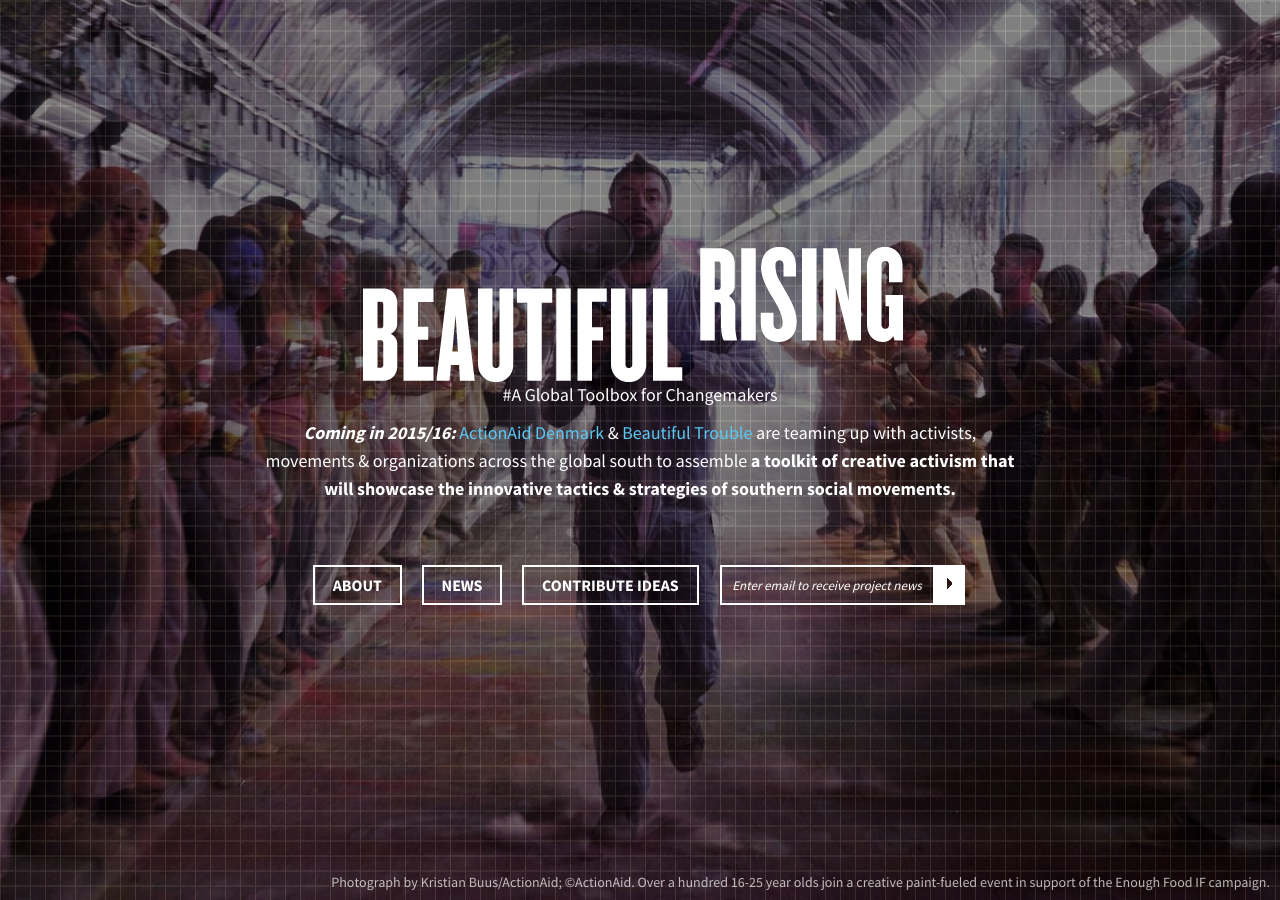
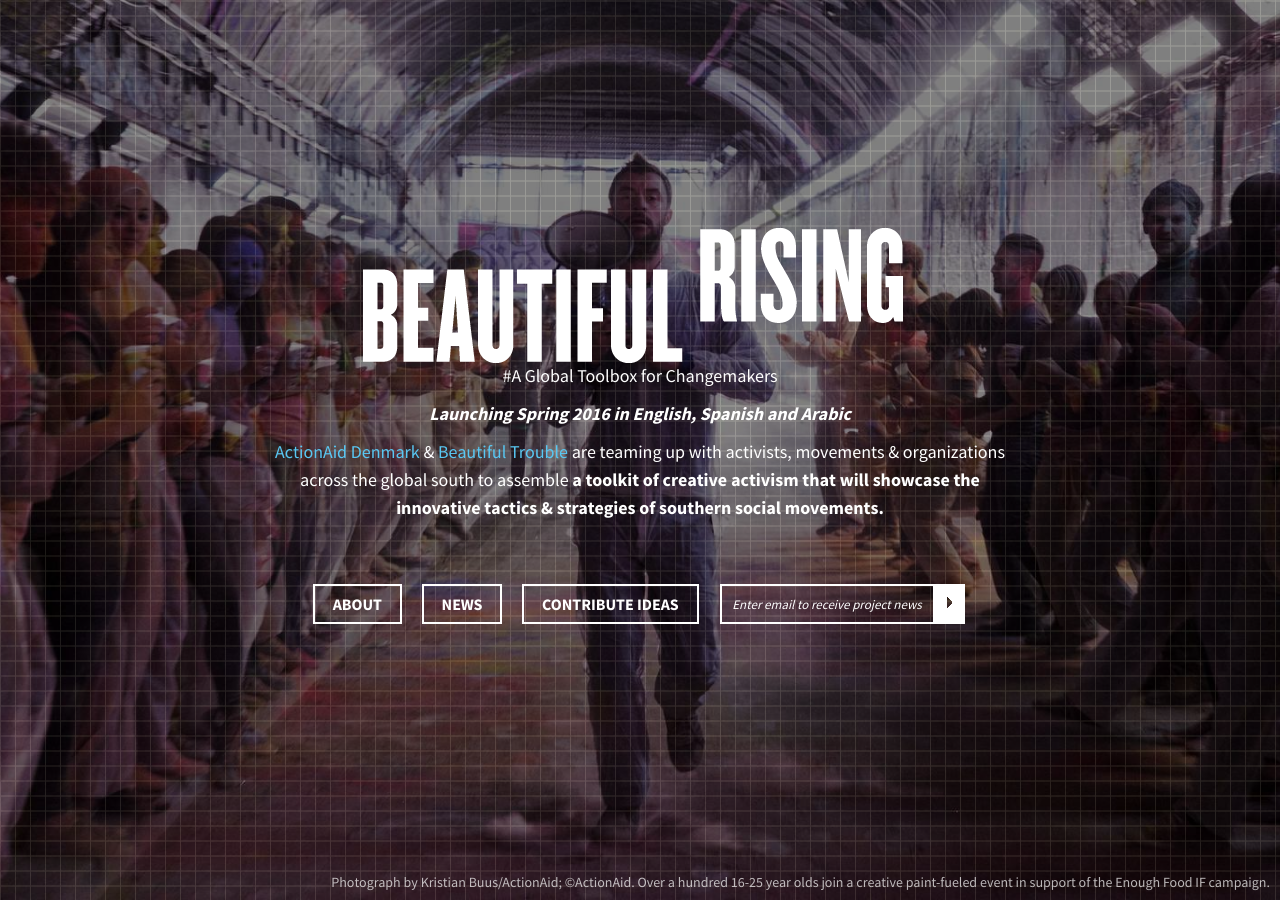
Before and after one commit to BeautifulTrouble/beautifulrising, a Jekyll site: the page built from index.md, in a window 1280 px wide. Built offline with Jekyll 4.4.1, drawn with Linux system fonts in a browser that asks for light colours; nearby versions of some CDN libraries.

Commit message:
Change homepage text

```diff
--- a/index.md
+++ b/index.md
@@ -24,4 +24,6 @@
 
 #A Global Toolbox for Changemakers
 
-_**Coming in 2015/16:**_ [ActionAid Denmark](http://www.ms.dk/en) & [Beautiful Trouble](http://beautifultrouble.org) are teaming up with activists, movements & organizations across the global south to assemble **a toolkit of creative activism that will showcase the innovative tactics & strategies of southern social movements.**
+_**Launching Spring 2016 in English, Spanish and Arabic**_
+
+[ActionAid Denmark](http://www.ms.dk/en) & [Beautiful Trouble](http://beautifultrouble.org) are teaming up with activists, movements & organizations across the global south to assemble **a toolkit of creative activism that will showcase the innovative tactics & strategies of southern social movements.**
```
